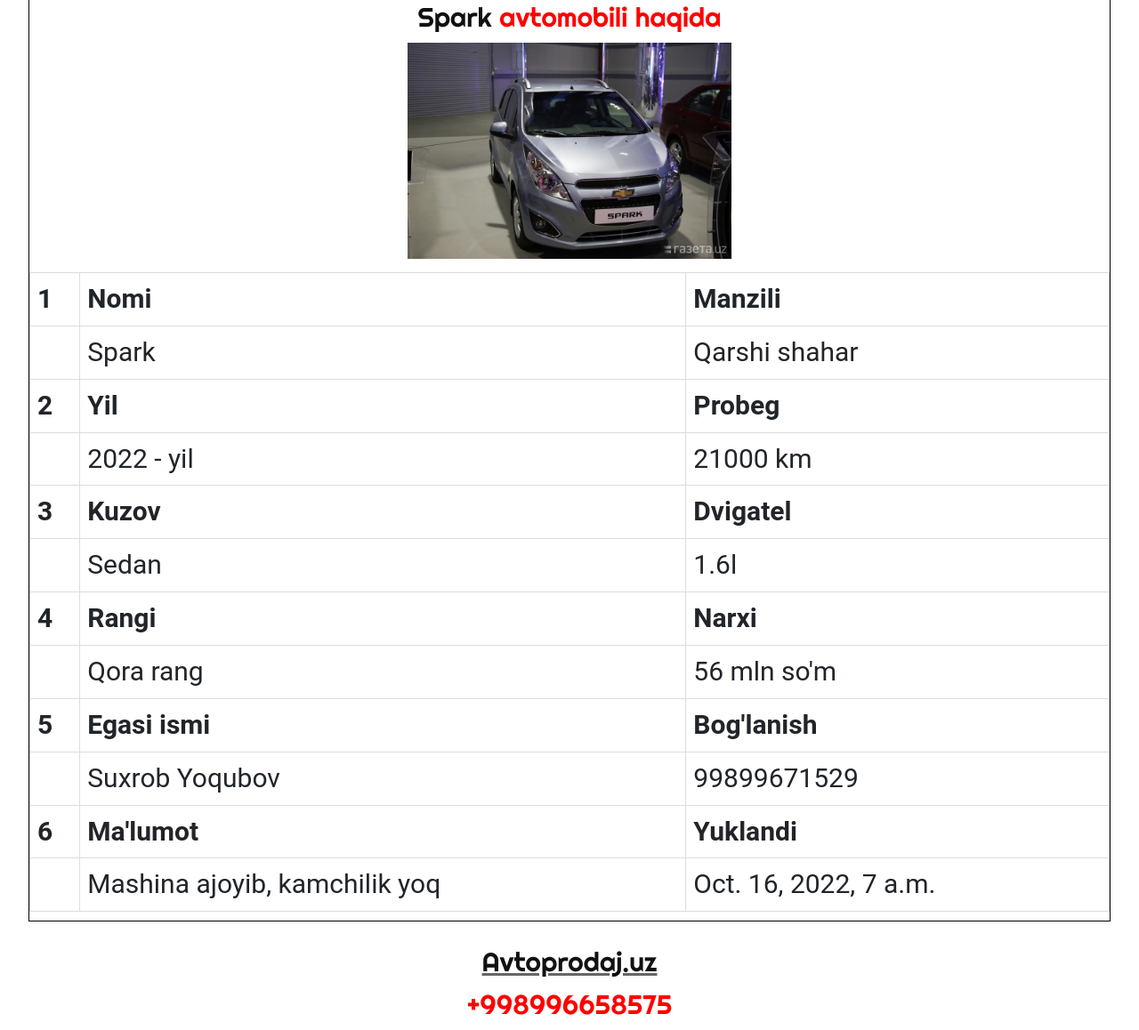
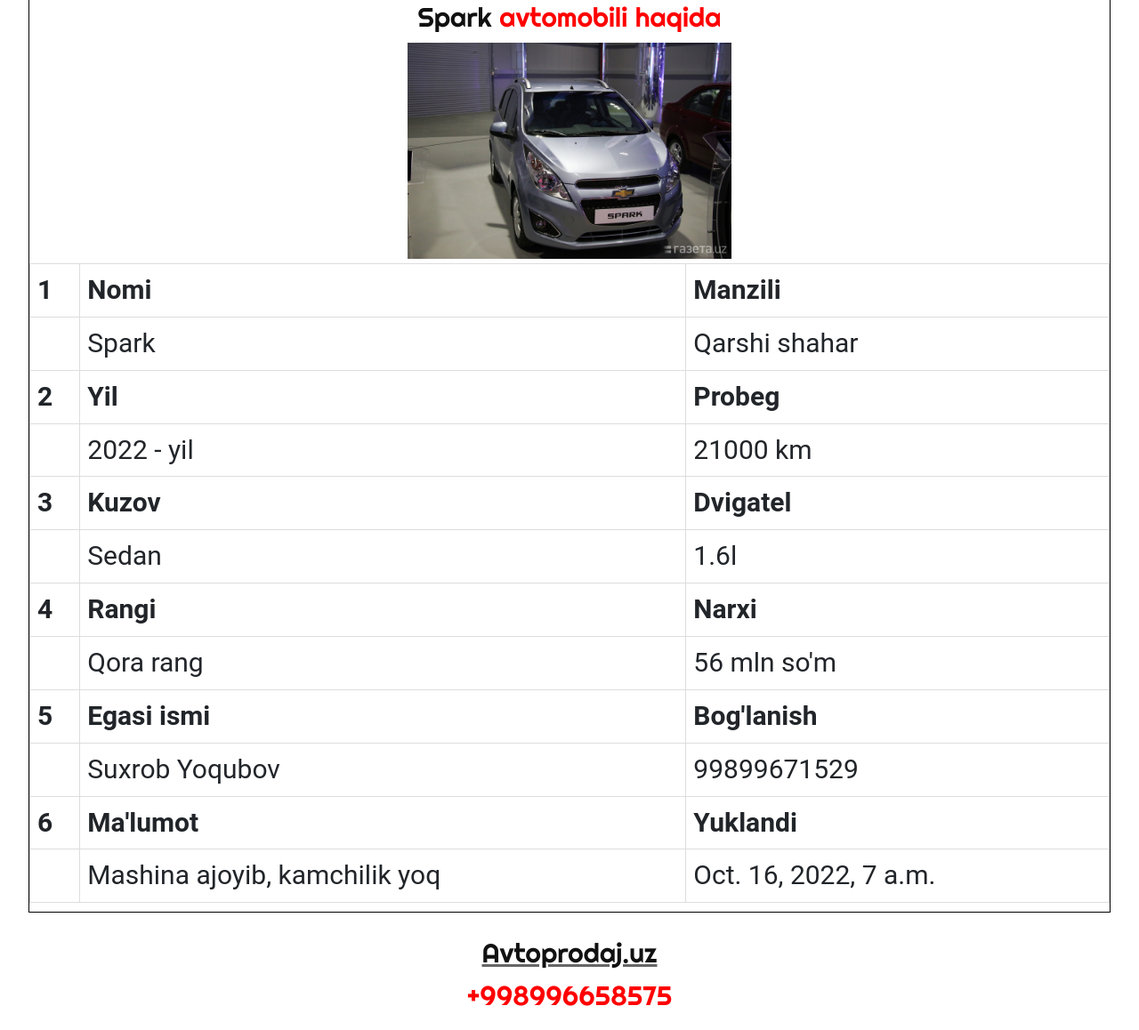
Before and after one commit to AzizbekGulomov2002/Avto_system, a Django app: page /avto_haqida/1/ in a window 1280 px wide. Shown: the part 195-1353 px from the top of the page at 89% size. After the commit the page ends 1326 px from the top, so only its background shows below. Run offline with Django 4.2, Linux system fonts and the light colour scheme; data comes from the database, SQL or seed files in the repository; some libraries are stand-ins or nearby versions.

Commit message:
'errors-corrected'

```diff
--- a/templates/blog/avto_batafsil.html
+++ b/templates/blog/avto_batafsil.html
@@ -97,7 +97,7 @@
                             <img src="{{ avto.rasm.url }}" class="d-block w-500 " alt="...">
             </div>
 
-                <table class="table table-bordered tablisa mt-4">
+                <table class="table table-bordered tablisa mt-2">
                     <tr>
                         <th  scope="col">1</th>
                         <th  scope="col">Nomi</th>
```
